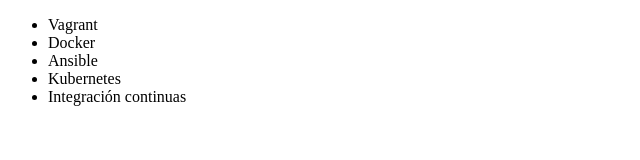
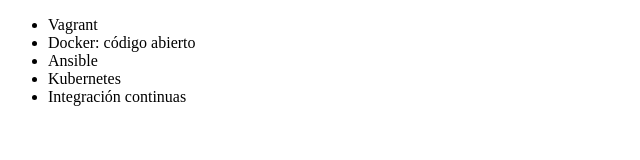
Before and after one commit to RominaVoscio/alura-git, a plain HTML site: page index.html in a window 1280 px wide. Shown: the full height of the page, 0-640 px from the left. Drawn offline with Linux system fonts and the light colour scheme.

Commit message:
modificado el curso Docker

```diff
--- a/index.html
+++ b/index.html
@@ -7,7 +7,7 @@
 <body>
      <ul>
          <li> Vagrant </li>
-         <li> Docker </li>
+         <li> Docker: código abierto </li>
          <li> Ansible </li>
          <li>Kubernetes</li>
          <li> Integración continuas </li>
```
